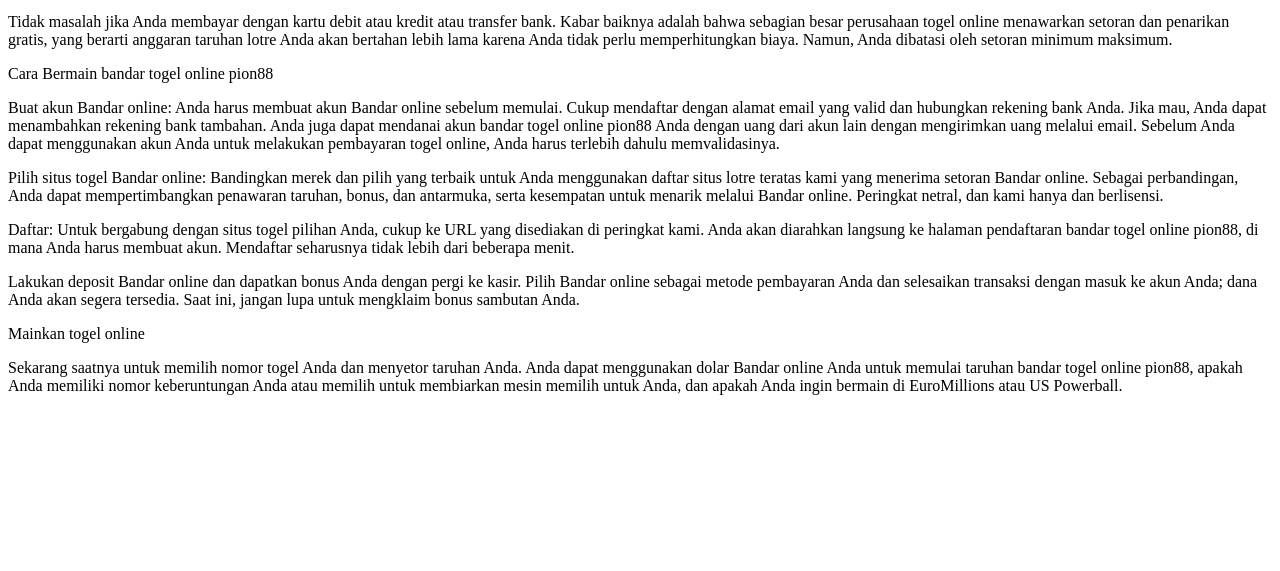
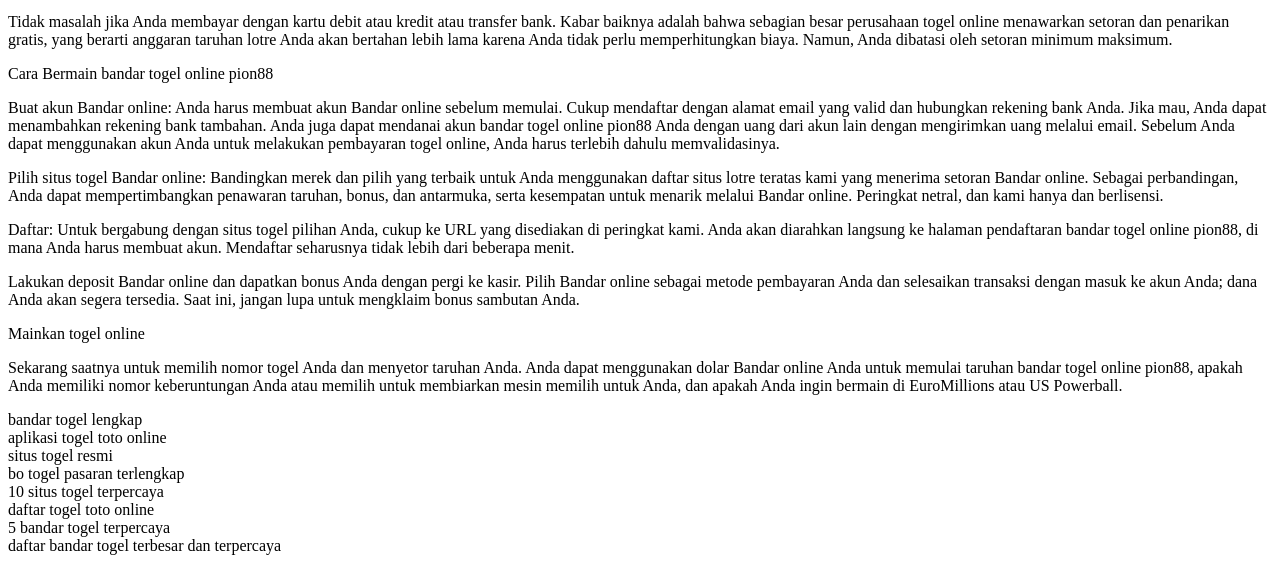
Before and after one commit to cisdetroit/togelpion168, a plain HTML site: page index.html in a window 1280 px wide. Shown: the part 1023-1594 px from the top of the page. Before the commit the page ends 1468 px from the top, so only its background shows below. Drawn offline with Linux system fonts and the light colour scheme.

Commit message:
Update index.html

```diff
--- a/index.html
+++ b/index.html
@@ -25,6 +25,6 @@
 <p>Lakukan deposit Bandar online dan dapatkan bonus Anda dengan pergi ke kasir. Pilih Bandar online sebagai metode pembayaran Anda dan selesaikan transaksi dengan masuk ke akun Anda; dana Anda akan segera tersedia. Saat ini, jangan lupa untuk mengklaim bonus sambutan Anda.</p>
 <p>Mainkan togel online</p>
 <p>Sekarang saatnya untuk memilih nomor togel Anda dan menyetor taruhan Anda. Anda dapat menggunakan dolar Bandar online Anda untuk memulai taruhan bandar togel online pion88, apakah Anda memiliki nomor keberuntungan Anda atau memilih untuk membiarkan mesin memilih untuk Anda, dan apakah Anda ingin bermain di EuroMillions atau US Powerball.</p>
-<p>&nbsp;</p>
+<p>bandar togel lengkap<br />aplikasi togel toto online<br />situs togel resmi<br />bo togel pasaran terlengkap<br />10 situs togel terpercaya<br />daftar togel toto online<br />5 bandar togel terpercaya<br />daftar bandar togel terbesar dan terpercaya</p>
   </body>
 </html>
```
